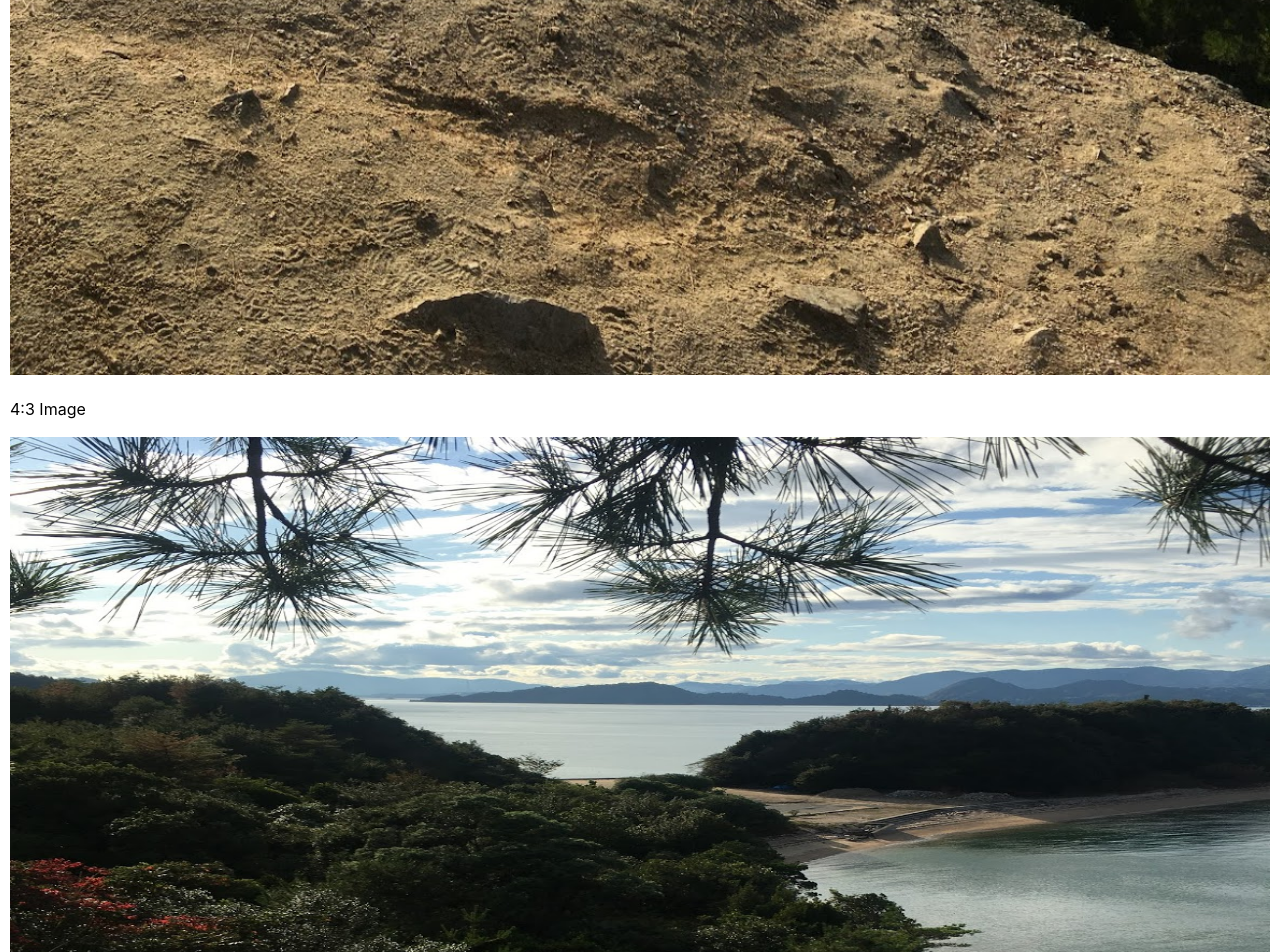
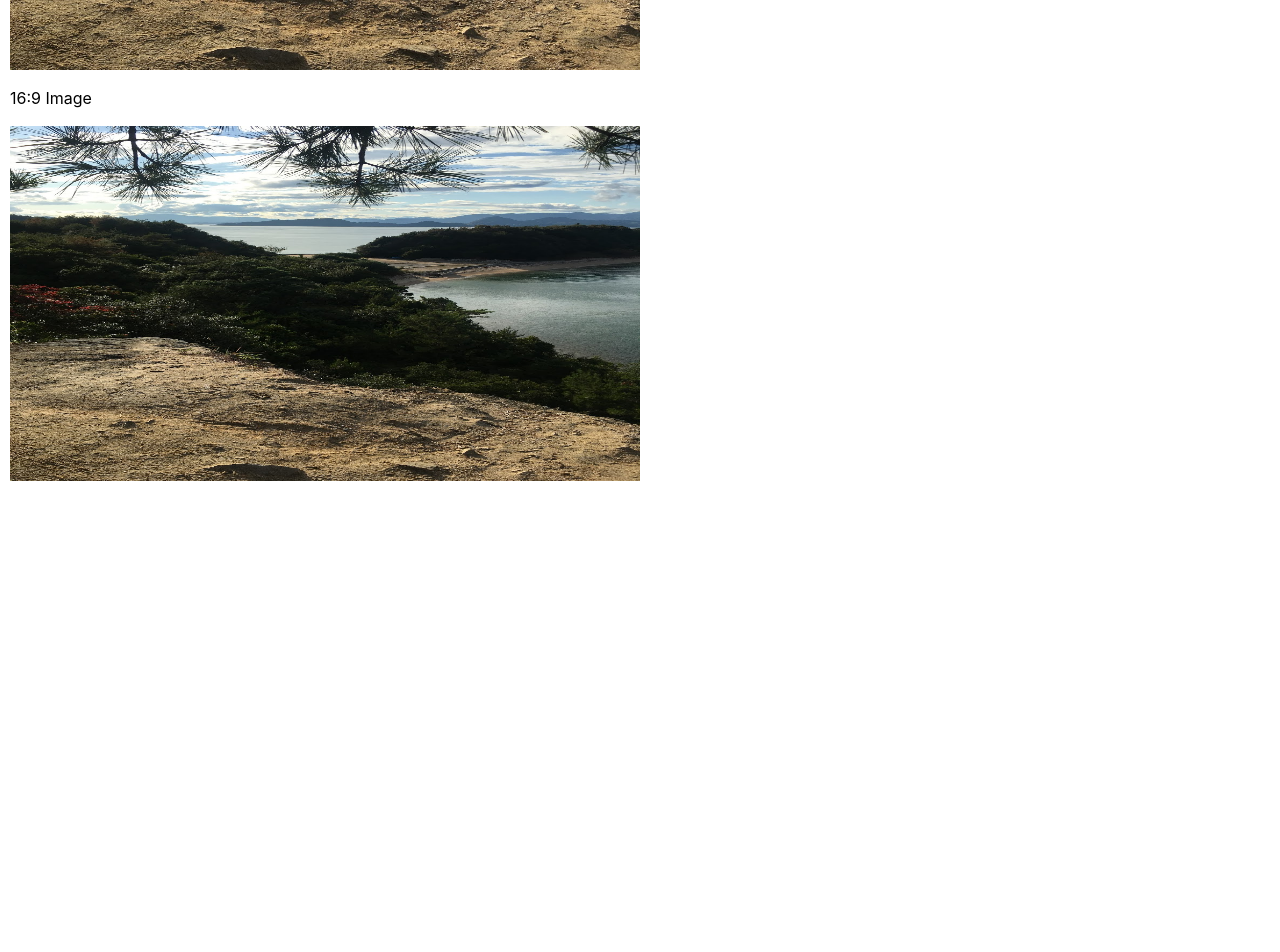
Before and after one commit to pauljickling/web-ui-components, a React (Create React App) app: page / in a window 1280 px wide. Shown: the part 1360-2312 px from the top of the page. After the commit the page ends 1851 px from the top, so only its background shows below. Built offline with nearby package versions, Linux system fonts and the light colour scheme.

Commit message:
Fixed some issues with Image component

```diff
--- a/src/App.js
+++ b/src/App.js
@@ -5,6 +5,7 @@ import Sample from './sample.jpg';
 function App() {
   return (
     <div className="App">
+      <div className="container">
         <p>Standard Image</p>
         <img src={Sample} alt="Unaltered landscape" />
         <p>4:3 Image</p>
@@ -12,6 +13,7 @@ function App() {
         <p>16:9 Image</p>
         <Image aspectRatio="169" link={Sample} text="16:9 landscape" />
       </div>
+    </div>
   );
 }
 
--- a/src/index.css
+++ b/src/index.css
@@ -23,10 +23,12 @@ img {
 
 .aspect-ratio-43 {
   position: relative;
+  width: 100%;
 }
 
 .aspect-ratio-169 {
   position: relative;
+  width: 100%;
 }
 
 .aspect-ratio-43::after {
@@ -50,3 +52,7 @@ img.aspect-ratio-image {
   width: 100%;
   height: 100%;
 }
+
+.container {
+  max-width: 50%;
+}
```
Lines whose indentation alone changed are shown as unchanged.
